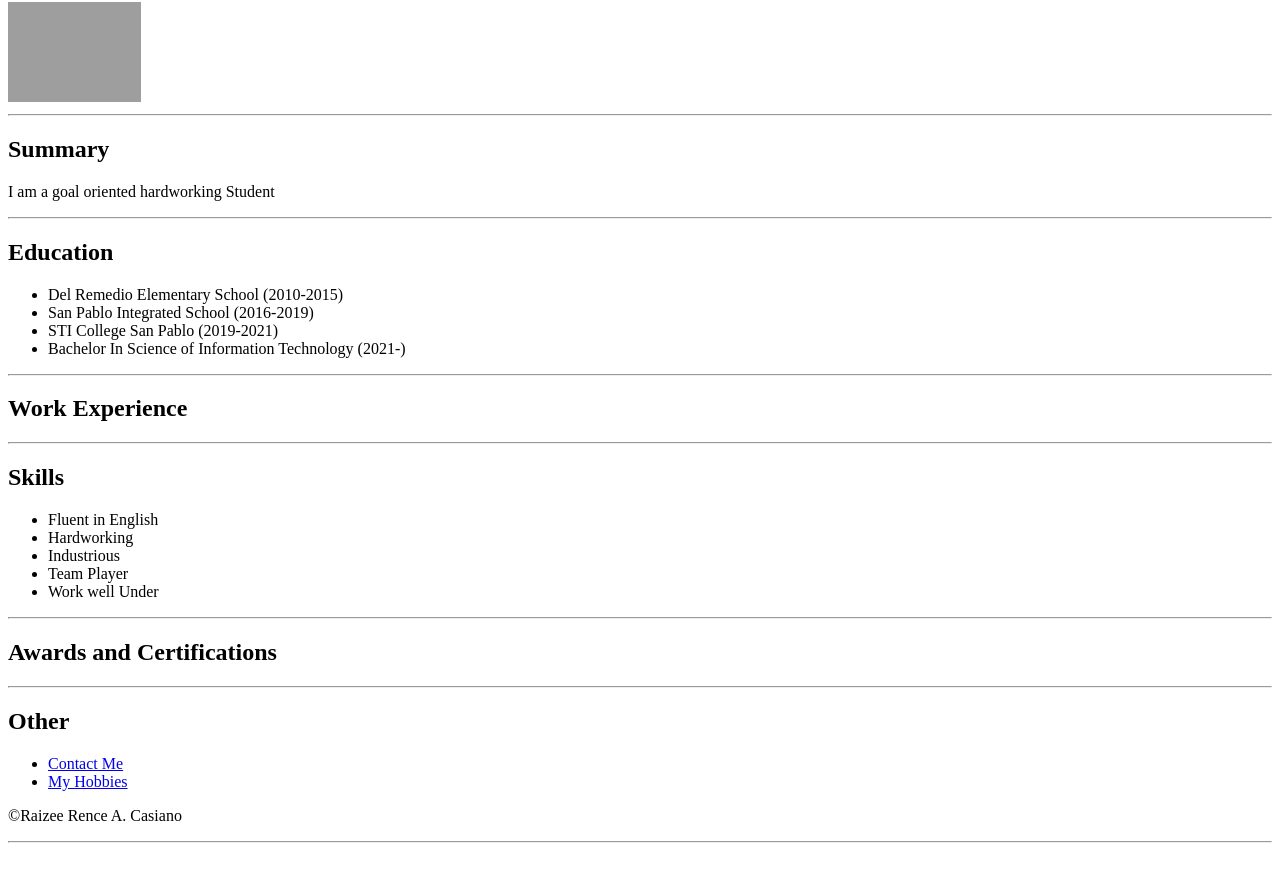
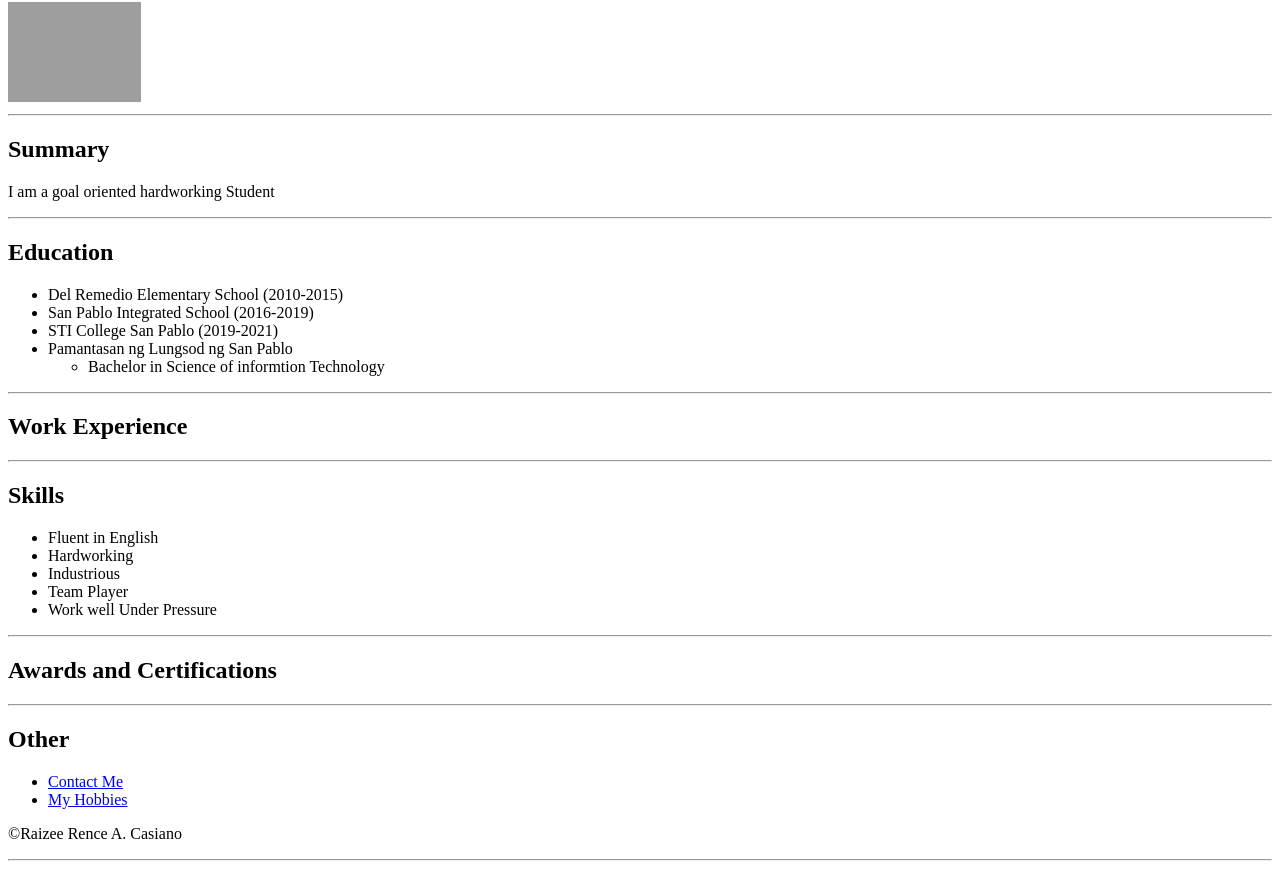
Before and after one commit to raizc/html-resume, a plain HTML site: page index.html in a window 1280 px wide. Shown: the part 78-947 px from the top of the page. Drawn offline with Linux system fonts and the light colour scheme; grey boxes are pictures that could not be loaded.

Commit message:
Update index.html

```diff
--- a/index.html
+++ b/index.html
@@ -10,7 +10,10 @@
     <li>Del Remedio Elementary School (2010-2015)</li>
     <li>San Pablo Integrated School (2016-2019)</li>
     <li>STI College San Pablo (2019-2021)</li>
-    <li>Bachelor In Science of Information Technology (2021-)</li>
+  <li>Pamantasan ng Lungsod ng San Pablo<ul>
+   <li>Bachelor in Science of informtion Technology
+   </li>
+       </ul></li>
 
  </ul>
  <hr>
@@ -22,7 +25,7 @@
     <li>Hardworking</li>
     <li>Industrious</li>
     <li>Team Player</li>
-    <li>Work well Under</li>
+    <li>Work well Under Pressure</li>
  </ul>
  <hr>
  <h2>Awards and Certifications</h2>
```
